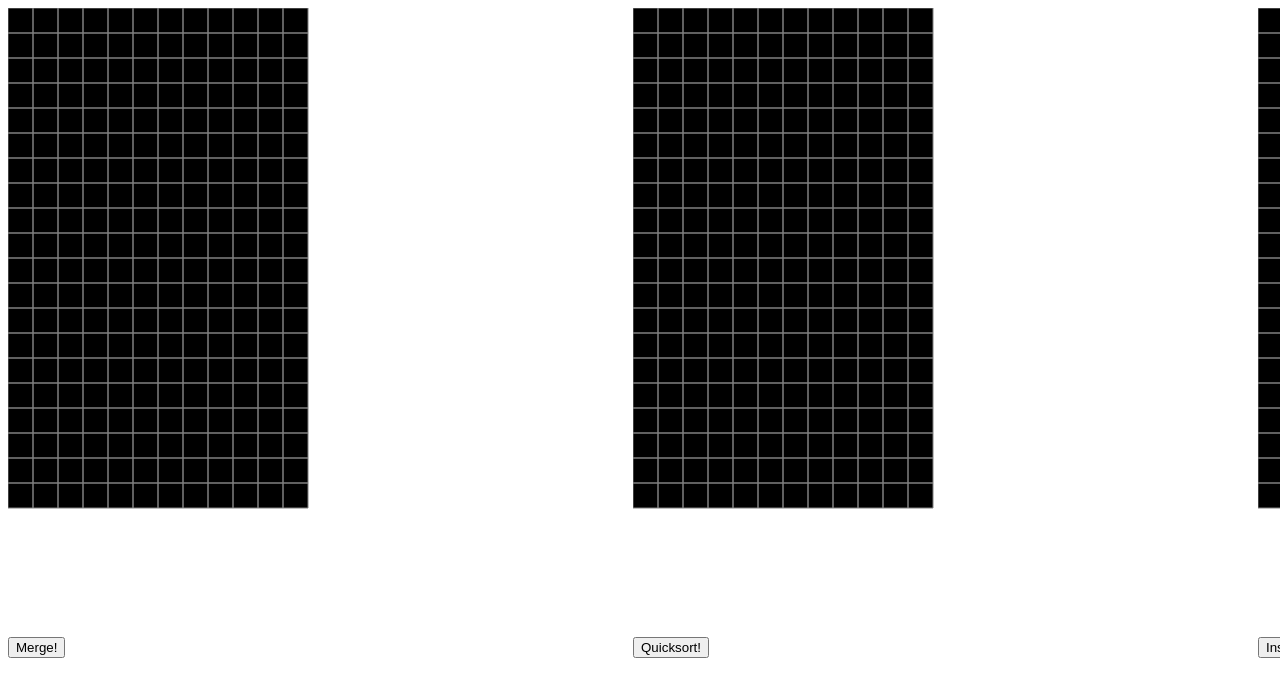
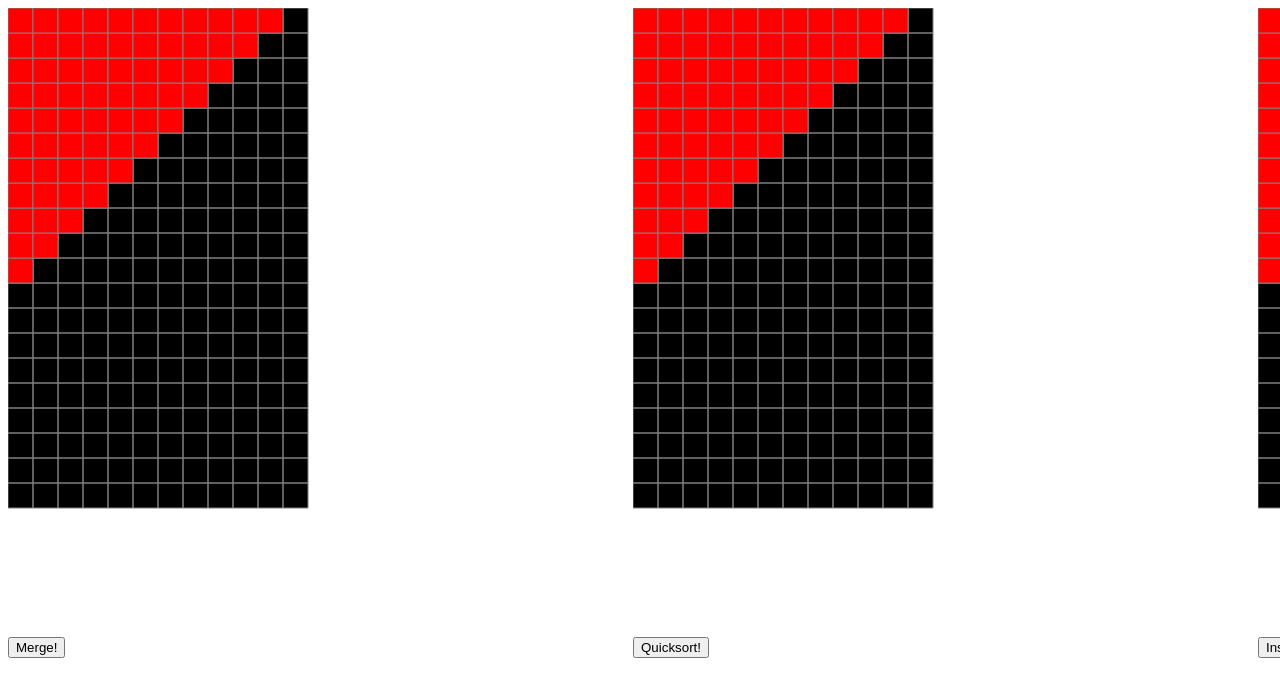
Before and after one commit to rojan-rijal/Sorting-Visualizer, a plain HTML site: page index.html in a window 1280 px wide. Shown: the top 696 px of the page. Drawn offline with Linux system fonts and the light colour scheme.

Commit message:
tester class with the drawing of three graphs

```diff
--- a/index.html
+++ b/index.html
@@ -3,22 +3,22 @@
 <head>
     <meta charset="UTF-8">
     <meta name="viewport" content="width=device-width, initial-scale=1.0">
-    <title>Document</title>
+    <title>if this doesn't sort i will git commit sopoku</title>
     <link rel="stylesheet" type="text/css" href="styles/styles.css"/>
 </head>
 <body>
     <div class="sorters">
         <div class="sort">
             <canvas id="merge" style="background: #fff;"></canvas>
-            <button>Merge!</button>
+            <button id="merge_button">Merge!</button>
         </div>
         <div class="sort">
             <canvas id="quick" style="background: #fff;"></canvas>
-            <button>Quicksort!</button>
+            <button id="quick_button">Quicksort!</button>
         </div>
         <div class="sort">
             <canvas id="insert" style="background: #fff;"></canvas>
-            <button>Insert!</button>
+            <button id="insert_button">Insert!</button>
         </div>
     </div>
 </body>
--- a/scripts/grid.js
+++ b/scripts/grid.js
@@ -4,16 +4,17 @@ let scale_factor = BOARD_WIDTH;
 let width = Math.pow(BOARD_WIDTH,2);
 let height = Math.pow(BOARD_HEIGHT,2);
 
-let merge = document.getElementById("merge");
-let quick = document.getElementById("quick");
-let insert = document.getElementById("insert");
+let merge = document.getElementById('merge');
+let quick = document.getElementById('quick');
+let insert = document.getElementById('insert');
 
 let merge_context = contextGenerator(merge)
 let quick_context = contextGenerator(quick)
 let insert_context = contextGenerator(insert)
 
-console.log(merge);
-console.log(merge_context);
+let merge_button = document.getElementById('merge_button');
+let quick_button = document.getElementById('quick_button');
+let insert_button = document.getElementById('insert_button');
 
 setDimensions(merge);
 setDimensions(quick);
@@ -33,10 +34,9 @@ const MAX_SUM = 16;
 
 const random_mode = false;
 
-let grid = [];
-let matrix = [];
-
-let visited = [];
+let merge_grid = [];
+let quick_grid = [];
+let insert_grid = [];
 
 //OBJECTS
 
@@ -70,14 +70,14 @@ class Quicksort{
      let pivot = inputArr[low];
 
      //Left "Dog", looking for something smaller than pivot
-     var i = low;
+     let i = low;
      while(inputArr[i] < pivot)
      {
        i++
      }
 
      //Right "Dog", looking for something bigger than pivot
-     var j = inputArr[high];
+     let j = inputArr[high];
      while(inputArr[j] > pivot)
      {
        j--;
@@ -89,7 +89,7 @@ class Quicksort{
 
 //Used to swap two numbers in an array
   swap(index1, index2){
-    var temp = myArr[index1];
+    let temp = myArr[index1];
     inputArr[index1] = myArr[index2];
     inputArr[index2] = temp;
   }
@@ -116,12 +116,11 @@ class Coord{
 }
 
 class Node{
-  constructor(position){
-    this.position = position;
-    this.random_pos = null;
-    this.width = BOARD_WIDTH;
-    this.height = BOARD_HEIGHT;
-    this.adj_list = [];
+  constructor(position, value){
+      this.position =  position,
+      this.width = BOARD_WIDTH,
+      this.height = BOARD_HEIGHT,
+      this.value = value
   }
 }
 
@@ -139,9 +138,7 @@ function hasBeenVisited(context, node){
 
 //DRAWING FUNCTIONS
 
-function drawBoard(context, index){
-  console.log(":D");
-  index = index + 1;
+function drawBoard(context, index, grid){
   context.beginPath();
   context.strokeStyle = "gray";
   context.fillStyle=  "black";
@@ -149,7 +146,7 @@ function drawBoard(context, index){
   for(var i = 0; i < 12; i++){
     grid[i] = [];
     for(var j = 0; j < 20; j++){
-      grid[i][j] = new Node(i, j, index)
+      grid[i][j] = new Node(new Coord(i, j, 0),  i)
       context.rect(i*BOARD_HEIGHT, j*BOARD_WIDTH, BOARD_WIDTH, BOARD_HEIGHT);
       context.fillRect(i*BOARD_HEIGHT, j*BOARD_WIDTH, BOARD_WIDTH, BOARD_HEIGHT);
     }
@@ -157,39 +154,108 @@ function drawBoard(context, index){
   context.stroke();
 }
 
-function drawNode(context, node, isBotNode){
+function drawNode(context, node){
   context.beginPath();
   context.strokeStyle = "gray";
-  if(isBotNode){
-    node.random_pos = node.position;
-    context.fillStyle = "red";
-  } else {
-    context.fillStyle=  "yellow";
-  }
-  if(random_mode){
-    context.rect(node.random_pos.x*index*scale_factor, node.random_pos.y*index*scale_factor, node.width, node.height);
-    context.fillRect(node.random_pos.x*index*scale_factor, node.random_pos.y*index*scale_factor, node.width, node.height);
-  } else {
-    context.rect(node.position.x*scale_factor, node.position.y*scale_factor, node.width, node.height);
-    context.fillRect(node.position.x*scale_factor, node.position.y*scale_factor, node.width, node.height);
-  }
+  context.fillStyle=  "yellow";
+  context.rect(node.position.x*scale_factor, node.position.y*scale_factor, node.width, node.height);
+  context.fillRect(node.position.x*scale_factor, node.position.y*scale_factor, node.width, node.height);
   context.stroke();
 }
 
-//UNIT TESTING
+//TESTING
 class Tester {
+
+  constructor(grid, context){
+    this.unsorted_array = [];
+    this.grid = grid;
+    this.context = context;
+
+    for(var i = 0; i < 12; i++){
+      this.unsorted_array.push(new Node(new Coord(i, 12-i, 0), i))
+    }
+  }
+
+  //nodes will be Node objects
+  sort(all_nodes, context){
+    for(var i = 0; i < all_nodes.length; i++){
+      if(i != all_nodes.length - 1){
+        // console.log(all_nodes[i].contents.value, all_nodes[i+1].contents.value)
+        if(all_nodes[i].value < all_nodes[i+1].value){
+          // console.log(all_nodes);
+          // console.log("Before: " + all_nodes[i].contents.value)
+          this.swap(all_nodes[i], all_nodes[i+1], context);
+          // console.log("After: " + all_nodes[i].contents.value)
+          //pause momentarily
+        }
+      }
+    }
+  }
+
+  swap(greater, lesser, context){
+    //erase old nodes
+    this.eraseNode(greater, context);
+    this.eraseNode(lesser, context);
+    //swap node objects
+    this.swapNode(greater, lesser);
+    //draw nodes on specific canvas
+    this.drawNode(greater, context);
+    this.drawNode(lesser, context);
+  }
+
+  //helpers
+  eraseNode(node, context, grid){
+    for(var i = 0; i < node.position.x; i++){
+      for(var j = 0; j < node.position.y; j++){
+        context.clearRect(this.grid[i][j].position.x*scale_factor, this.grid[i][j].position.y*scale_factor, this.grid[i][j].width, this.grid[i][j].height);
+      }
+    }
+  }
+
+  swapNode(greater, lesser){
+    for(let property in greater){
+      if(property == "position"){
+        for(var coord in greater[property]){
+          var buffer = greater[property][coord]
+          greater[property][coord] = lesser[property][coord];
+          lesser[property][coord] = buffer;
+        }
+      } else {
+        let buffer = greater[property];
+        greater[property] = lesser[property];
+        lesser[property] = buffer;
+      }
+    }
+  }
+
+  drawNode(node, context){
+    for(var i = 0; i < node.position.x; i++){
+      for(var j = 0; j < node.position.y; j++){
+        context.beginPath();
+
+        context.strokeStyle = "gray";
+        context.fillStyle = "red";
+        context.rect((+this.grid[i][j].position.x)*scale_factor, this.grid[i][j].position.y*scale_factor, this.grid[i][j].width, this.grid[i][j].height);
+        context.fillRect(this.grid[i][j].position.x*scale_factor, this.grid[i][j].position.y*scale_factor, this.grid[i][j].width, this.grid[i][j].height);
+        context.stroke();
+      }
+    }
+  }
 }
-
 
 //RUNNING UNIT TESTS
 
-let tester = new Tester();
-
 //MAIN RUNNING
 
-let bot = new Node(new Coord(16, 0, 0));
+drawBoard(merge_context, 0, merge_grid);
+drawBoard(quick_context, 1, quick_grid);
+drawBoard(insert_context, 2, insert_grid);
 
-drawBoard(merge_context, 0);
-drawBoard(quick_context, 1);
-drawBoard(insert_context, 2);
+let tester1 = new Tester(merge_grid, merge_context);
+let tester2 = new Tester(quick_grid, quick_context);
+let tester3 = new Tester(insert_grid, insert_context);
+
+tester1.sort(tester1.unsorted_array, tester1.context);
+tester2.sort(tester2.unsorted_array, tester2.context);
+tester3.sort(tester3.unsorted_array, tester3.context);
 // let interval = setInterval(() => { moveAnt(myBot); }, 20
```
